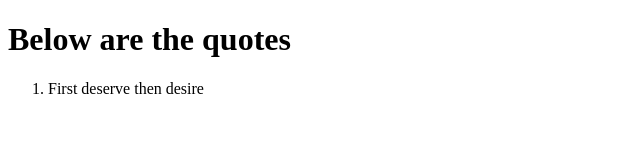
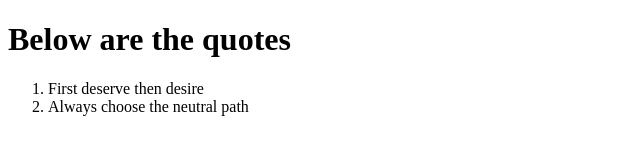
Before and after one commit to ignite246/first_git_repo, a plain HTML site: page index.html in a window 1280 px wide. Shown: the whole page, without its empty margins (0-640 px from the left). Drawn offline with Linux system fonts and the light colour scheme.

Commit message:
a new quote added

```diff
--- a/index.html
+++ b/index.html
@@ -12,6 +12,7 @@
     <h1>Below are the quotes</h1>
     <ol>
         <li>First deserve then desire</li>
+        <li>Always choose the neutral path</li>
     </ol>
 </body>
 
```
